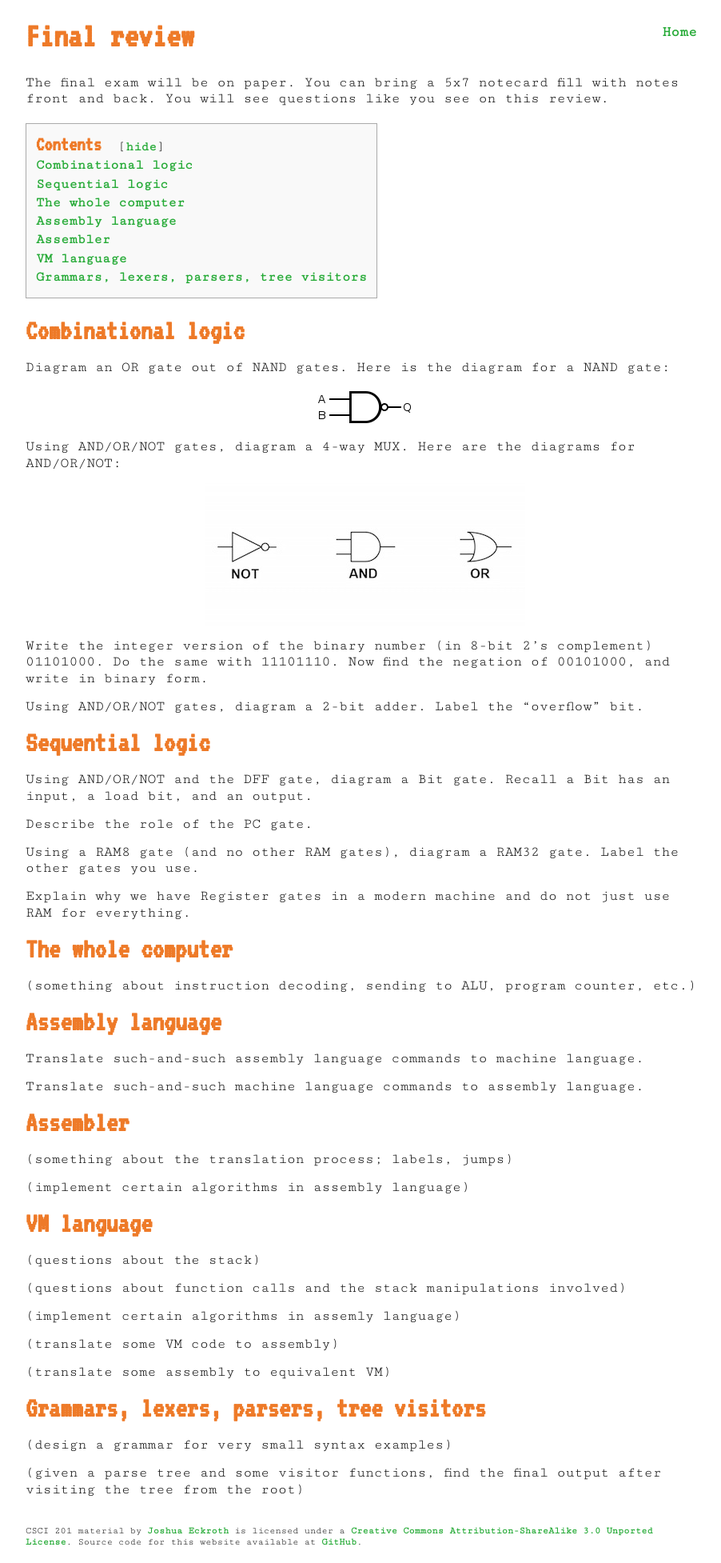
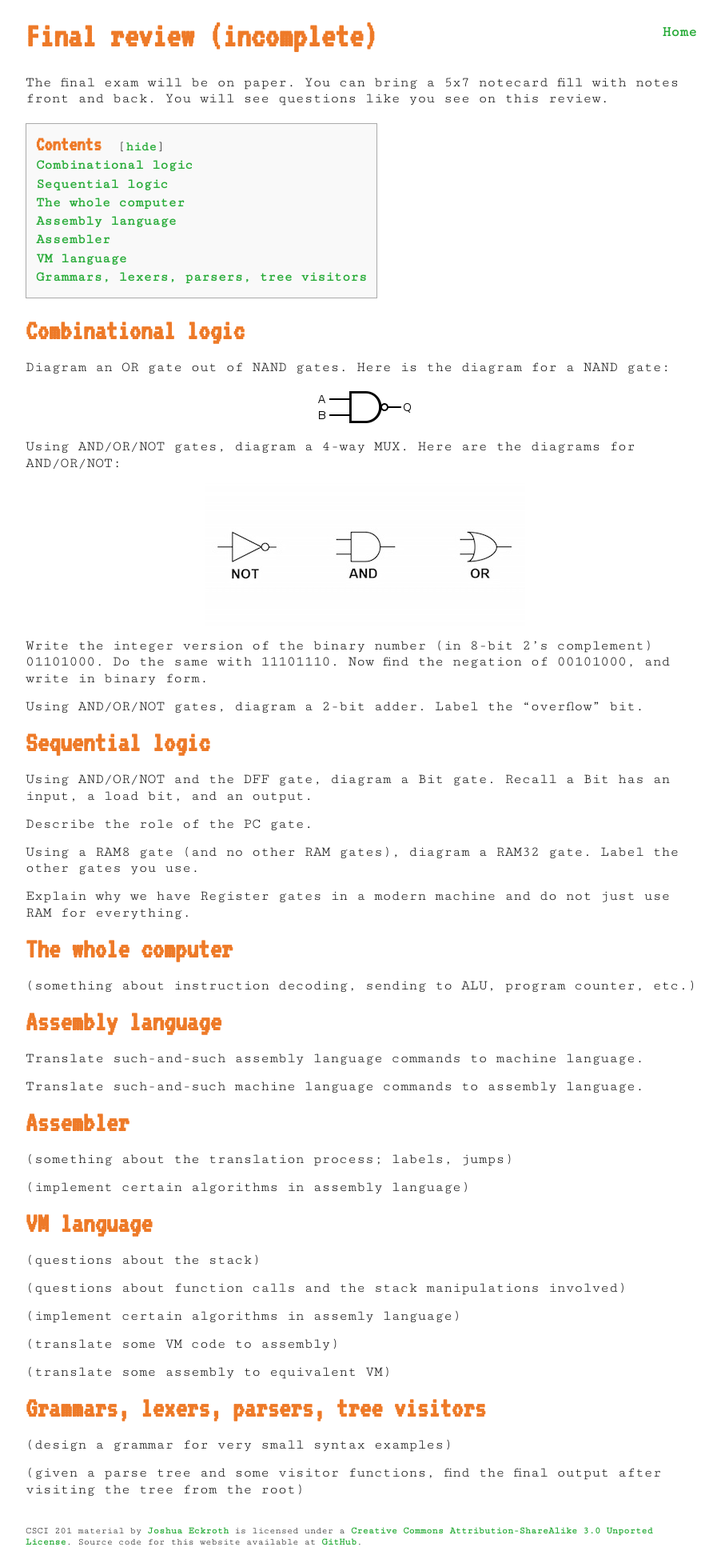
Before and after one commit to joshuaeckroth/csci201-website, a Jekyll site: the page built from notes/final-review.markdown, in a window 1280 px wide. Shown: the whole page at 80% size, without its empty margins (183-1085 px from the left). Built offline with Jekyll 4.4.1, drawn with Linux system fonts in a browser that asks for light colours; Markdown is read by kramdown in place of the engine named in the settings.

Commit message:
Mark final review as incomplete

```diff
--- a/notes/final-review.markdown
+++ b/notes/final-review.markdown
@@ -3,7 +3,7 @@ layout: post
 title: Final review (incomplete)
 ---
 
-# Final review
+# Final review (incomplete)
 
 The final exam will be on paper. You can bring a 5x7 notecard fill with notes front and back. You will see questions like you see on this review.
 
```
